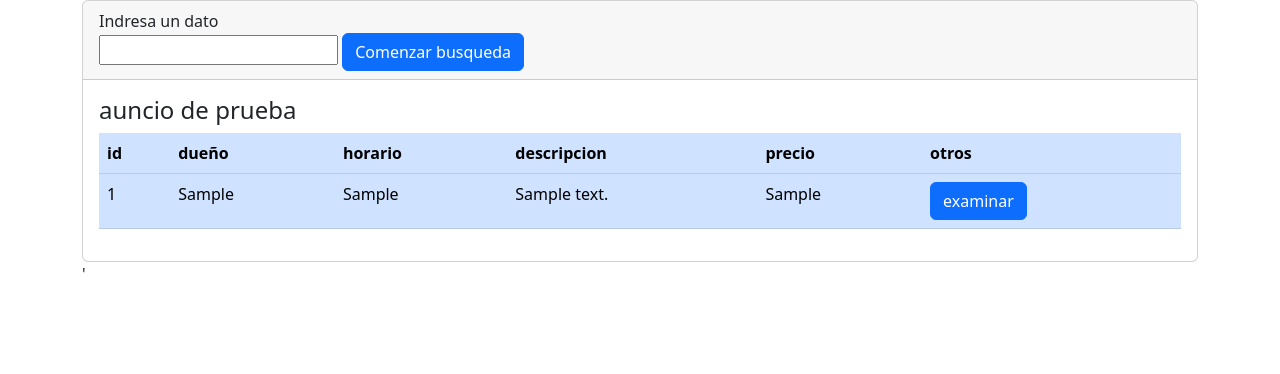
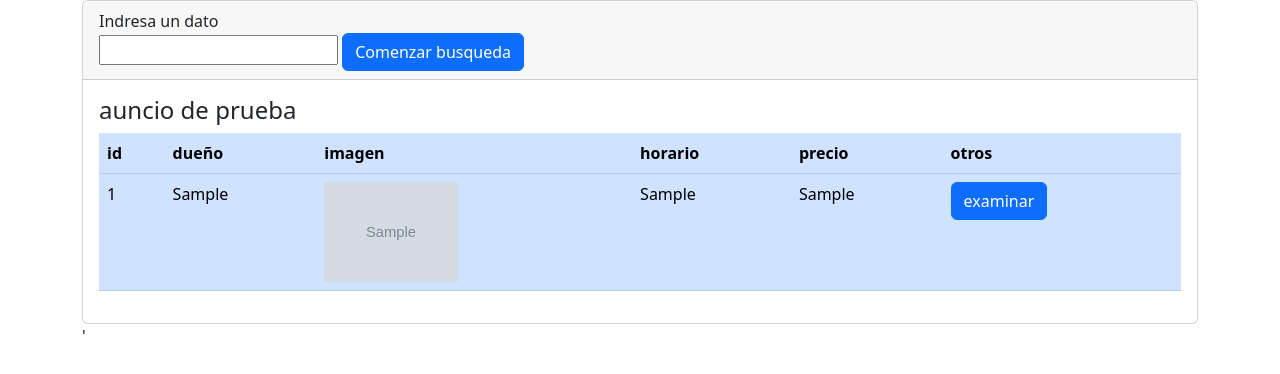
Before and after one commit to SebaValle/mi-estacionamiento, a Django app: page / in a window 1280 px wide. Shown: the part 56-430 px from the top of the page. Run offline with Django 4.2, Linux system fonts and the light colour scheme; tables that the repository leaves empty hold one stand-in row (values such as "Sample post"); grey boxes marked "Sample" are stand-in pictures.

Commit message:
modificacion de la pagina buscador

```diff
--- a/estacionamiento/anuncio/templates/anuncio/buscador.html
+++ b/estacionamiento/anuncio/templates/anuncio/buscador.html
@@ -26,8 +26,8 @@
                             <tr>
                                 <th scope="col">id</th>
                                 <th scope="col">dueño</th>
+                                <th scope="col">imagen</th>
                                 <th scope="col">horario</th>
-                                <th scope="col">descripcion</th>
                                 <th scope="col">precio</th>
                                 <th scope="col">otros</th>
                             </tr>
@@ -37,8 +37,10 @@
                             <tr class="">
                                 <td>{{publicacion.id}}</td>
                                 <td>{{publicacion.dueno}}</td>
+                                <td>
+                                    <img src="{{publicacion.imagen.url}}" height="100"/>
+                                </td>
                                 <td>{{publicacion.horario}}</td>
-                                <td>{{publicacion.descripcion}}</td>
                                 <td>{{publicacion.precio}}</td>
                                 <td><a name="" id="" class="btn btn-primary" href="{% url 'modificar' %}" role="button">examinar</a></td>
                             </tr>
```
